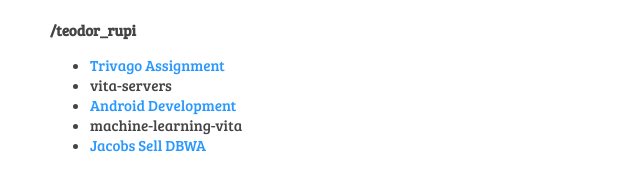
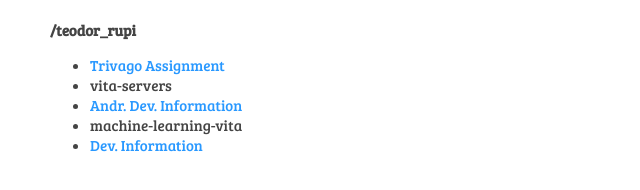
Before and after one commit to teodorrupi/teodorrupi.github.io, a plain HTML site: page index.html in a window 1280 px wide. Shown: the full height of the page, 0-640 px from the left. Drawn offline with Linux system fonts and the light colour scheme.

Commit message:
Maintenance

```diff
--- a/index.html
+++ b/index.html
@@ -15,11 +15,11 @@
         </li>
         <li>vita-servers</li>
         <li>
-            <a href="androidDevelopment/index.html">Android Development</a>
+            <a href="andr_info/index.html">Andr. Dev. Information</a>
         </li>
         <li>machine-learning-vita</li>
 		<li>
-			<a href="dbwa-website/index.html">Jacobs Sell DBWA</a>
+			<a href="dev_info/index.html">Dev. Information</a>
 		</li>
     </ul>
 </body>
```
